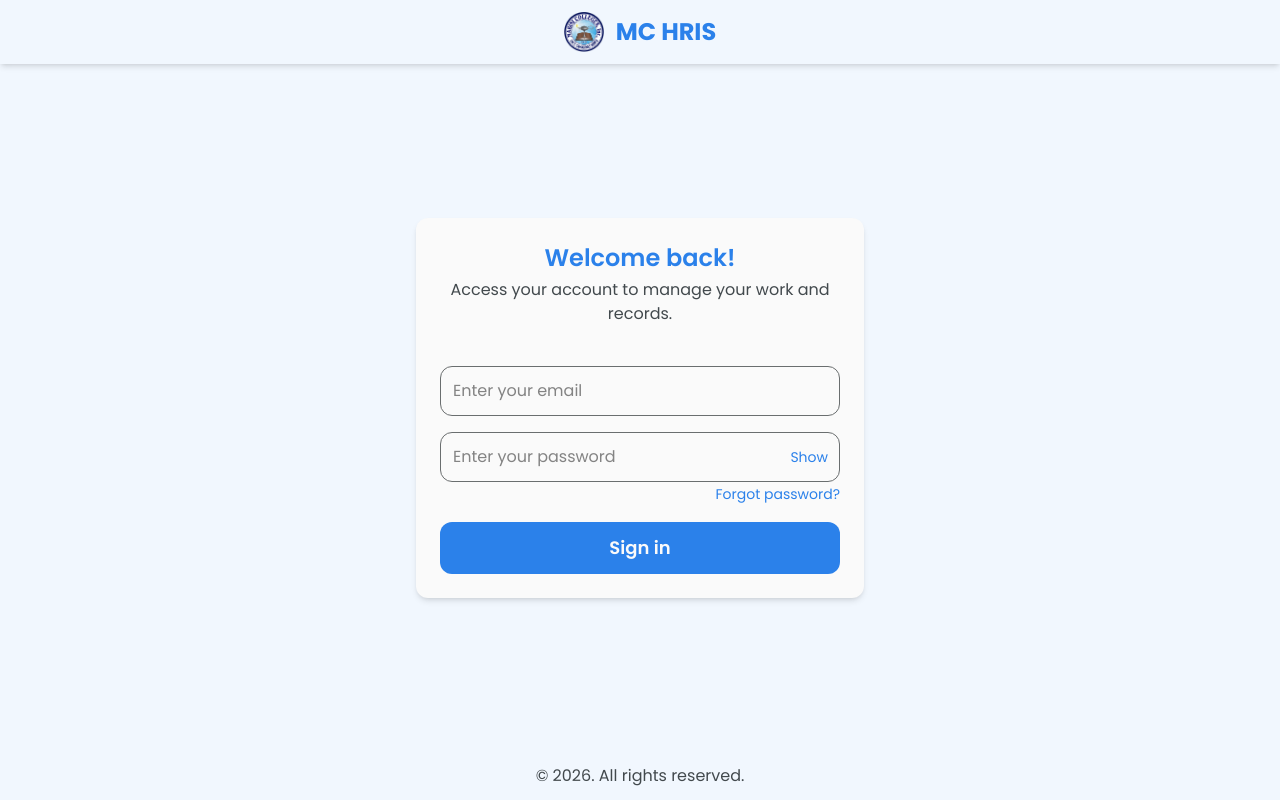
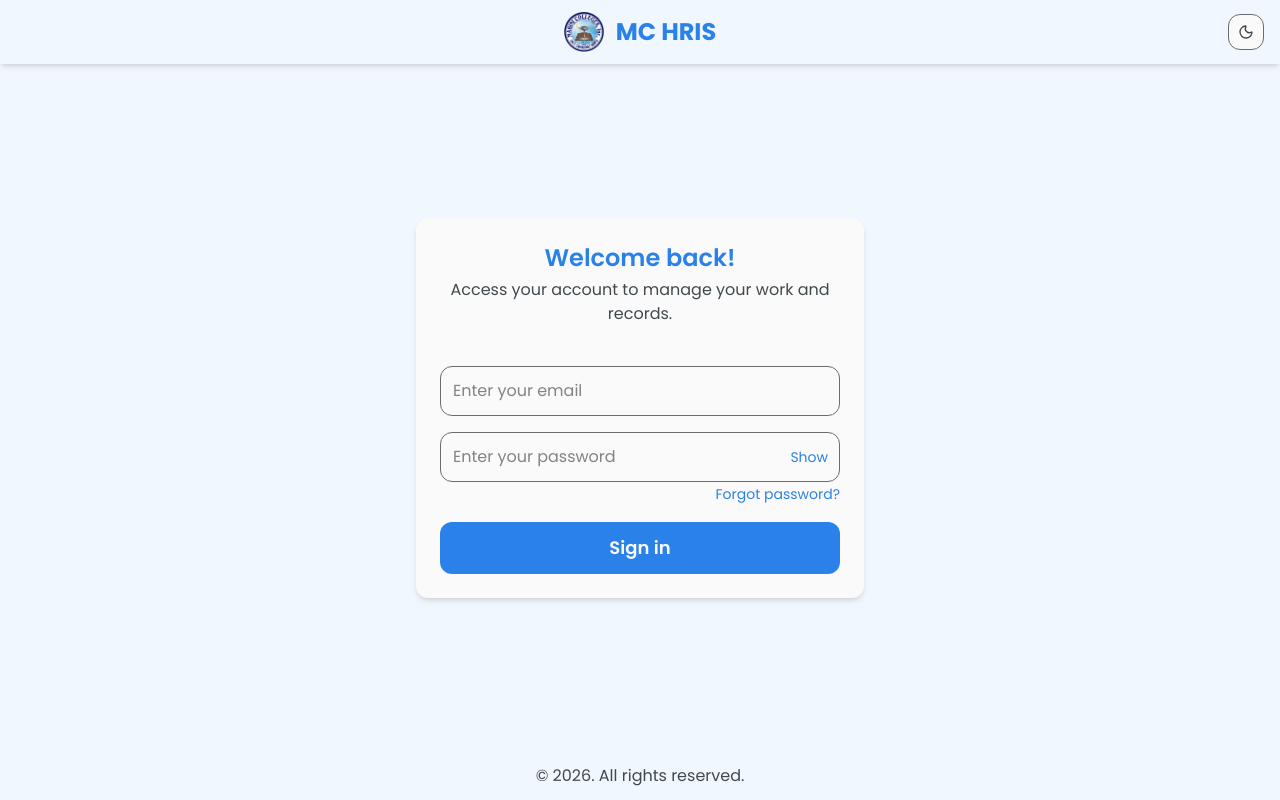
Before and after one commit to m-aaron/web-hris, a React (Vite) app in the folder frontend/: page /login in a window 1280 px wide. Built offline with nearby package versions, Linux system fonts and the light colour scheme; no server answers.

Commit message:
feat(frontend): apply theme toggle in headers

```diff
--- a/frontend/src/App.jsx
+++ b/frontend/src/App.jsx
@@ -17,13 +17,16 @@ import EmployeeCreate from "./pages/private/EmployeeCreate";
 import EmployeeView from "./pages/private/EmployeeView";
 import UserManagement from "./pages/private/UserManagement";
 import ProfileSettings from "./pages/private/ProfileSettings";
+import { useTheme } from "./hooks/useTheme";
 
 
 const App = () => {
   const { user } = useAuth();
+  const { theme } = useTheme();
+
   return (
     <>
-      <Toaster richColors position="top-right" />
+      <Toaster richColors position="top-right" theme={theme} />
       <Routes>
 
         { /* Auth/Public */ }
--- /dev/null
+++ b/frontend/src/components/ThemeToggle.jsx
@@ -0,0 +1,20 @@
+import { Moon, Sun } from "lucide-react";
+import { useTheme } from "../hooks/useTheme";
+
+const ThemeToggle = ({ className = "" }) => {
+    const { isDark, toggleTheme } = useTheme();
+
+    return (
+        <button
+            type="button"
+            onClick={toggleTheme}
+            className={`inline-flex h-9 w-9 items-center justify-center rounded-xl border border-border bg-card text-muted transition hover:bg-soft-surface hover:text-heading ${className}`}
+            aria-label={`Switch to ${isDark ? "light" : "dark"} mode`}
+            title={`Switch to ${isDark ? "light" : "dark"} mode`}
+        >
+            {isDark ? <Sun size={16} /> : <Moon size={16} />}
+        </button>
+    );
+};
+
+export default ThemeToggle;
--- a/frontend/src/components/auth/AuthHeader.jsx
+++ b/frontend/src/components/auth/AuthHeader.jsx
@@ -1,9 +1,10 @@
 import Logo from "../../assets/img/Logo.png";
+import ThemeToggle from "../ThemeToggle";
 
 const AuthHeader = () => {
     return (
         <>
-            <header className="flex
+            <header className="relative flex
                 items-center justify-center
                 gap-3 px-4 py-3
                 bg-background
@@ -19,6 +20,9 @@ const AuthHeader = () => {
                 leading-none">
                     MC HRIS
                 </span>
+                <div className="absolute right-4">
+                    <ThemeToggle />
+                </div>
             </header>
         </>
     );
--- a/frontend/src/components/main/MainHeader.jsx
+++ b/frontend/src/components/main/MainHeader.jsx
@@ -4,6 +4,7 @@ import { useAuth } from "../../hooks/useAuth";
 import { Bell, Menu, X } from "lucide-react";
 import UserAvatar from "./UserAvatar";
 import { toast } from "sonner";
+import ThemeToggle from "../ThemeToggle";
 
 const MainHeader = () => {
     const [open, setOpen] = useState(false);
@@ -18,7 +19,6 @@ const MainHeader = () => {
 
     // Close mobile menu when screen resizes to desktop
     useEffect(() => {
-        console.log("User", user);
         const handleResize = () => {
         if (window.innerWidth >= 768) {
             setOpen(false);
@@ -45,13 +45,13 @@ const MainHeader = () => {
 
     return (
         <>
-            <header className="fixed top-0 left-0 w-full z-50 backdrop-blur-lg bg-[rgba(241,247,254,0.8)] shadow-sm">
+            <header className="fixed top-0 left-0 w-full z-50 border-b border-border bg-card/90 backdrop-blur-lg shadow-sm">
                 <div className="mx-auto px-4 sm:px-6 lg:px-8 h-16 flex items-center justify-between">
 
                     {/* Left */}
                     <div className="flex items-center gap-3">
                         <button
-                        className="md:hidden p-2 rounded-lg hover:bg-gray-100 transition"
+                        className="md:hidden p-2 rounded-lg hover:bg-soft-surface transition"
                         onClick={() => setOpen(prev => !prev)}
                         >
                         {open ? <X size={20} /> : <Menu size={20} />}
@@ -82,6 +82,7 @@ const MainHeader = () => {
 
                     {/* Right */}
                     <div className="flex items-center gap-4">
+                        <ThemeToggle className="hidden md:inline-flex" />
                         <Bell className="w-5 h-5 text-muted hover:text-primary cursor-pointer transition hidden"/>
                         <Link
                             to="/settings"
@@ -96,13 +97,16 @@ const MainHeader = () => {
 
                 {/* Mobile Dropdown */}
                 <div
-                className={`md:hidden absolute top-16 left-0 w-full bg-white shadow-md border-t border-gray-200 transform transition-all duration-300 ${
+                className={`md:hidden absolute top-16 left-0 w-full bg-card shadow-md border-t border-border transform transition-all duration-300 ${
                     open
                     ? "opacity-100 translate-y-0"
                     : "opacity-0 -translate-y-2 pointer-events-none"
                 }`}
                 >
                 <nav className="flex flex-col p-4 space-y-3">
+                    <div className="flex items-center justify-end">
+                        <ThemeToggle />
+                    </div>
                     <NavLink
                         to="/dashboard"
                         className={mobileLinkClass}
--- /dev/null
+++ b/frontend/src/context/ThemeContext.jsx
@@ -0,0 +1,47 @@
+import { useEffect, useMemo, useState } from "react";
+import { ThemeContext } from "./ThemeContextValue";
+
+const THEME_STORAGE_KEY = "web-hris-theme";
+
+const resolveInitialTheme = () => {
+    if (typeof window === "undefined") return "light";
+
+    const savedTheme = window.localStorage.getItem(THEME_STORAGE_KEY);
+
+    if (savedTheme === "light" || savedTheme === "dark") {
+        return savedTheme;
+    }
+
+    return window.matchMedia("(prefers-color-scheme: dark)").matches
+        ? "dark"
+        : "light";
+};
+
+export const ThemeProvider = ({ children }) => {
+    const [theme, setTheme] = useState(resolveInitialTheme);
+
+    useEffect(() => {
+        const root = document.documentElement;
+        const isDark = theme === "dark";
+
+        root.classList.toggle("theme-dark", isDark);
+        root.setAttribute("data-theme", theme);
+
+        window.localStorage.setItem(THEME_STORAGE_KEY, theme);
+    }, [theme]);
+
+    const value = useMemo(() => ({
+        theme,
+        isDark: theme === "dark",
+        setTheme,
+        toggleTheme: () => {
+            setTheme((prevTheme) => (prevTheme === "dark" ? "light" : "dark"));
+        },
+    }), [theme]);
+
+    return (
+        <ThemeContext.Provider value={value}>
+            {children}
+        </ThemeContext.Provider>
+    );
+};
--- /dev/null
+++ b/frontend/src/context/ThemeContextValue.js
@@ -0,0 +1,3 @@
+import { createContext } from "react";
+
+export const ThemeContext = createContext(null);
--- /dev/null
+++ b/frontend/src/hooks/useTheme.js
@@ -0,0 +1,4 @@
+import { useContext } from "react";
+import { ThemeContext } from "../context/ThemeContextValue";
+
+export const useTheme = () => useContext(ThemeContext);
--- a/frontend/src/main.jsx
+++ b/frontend/src/main.jsx
@@ -8,11 +8,14 @@ import "@fontsource/poppins/700.css";   // Bold
 import './index.css'
 import App from './App.jsx'
 import { AuthProvider } from './context/AuthContext.jsx'
+import { ThemeProvider } from './context/ThemeContext.jsx'
 
 createRoot(document.getElementById('root')).render(
   <BrowserRouter>
-    <AuthProvider>
-        <App />
-    </AuthProvider>
+    <ThemeProvider>
+      <AuthProvider>
+          <App />
+      </AuthProvider>
+    </ThemeProvider>
   </BrowserRouter>,
 )
```
